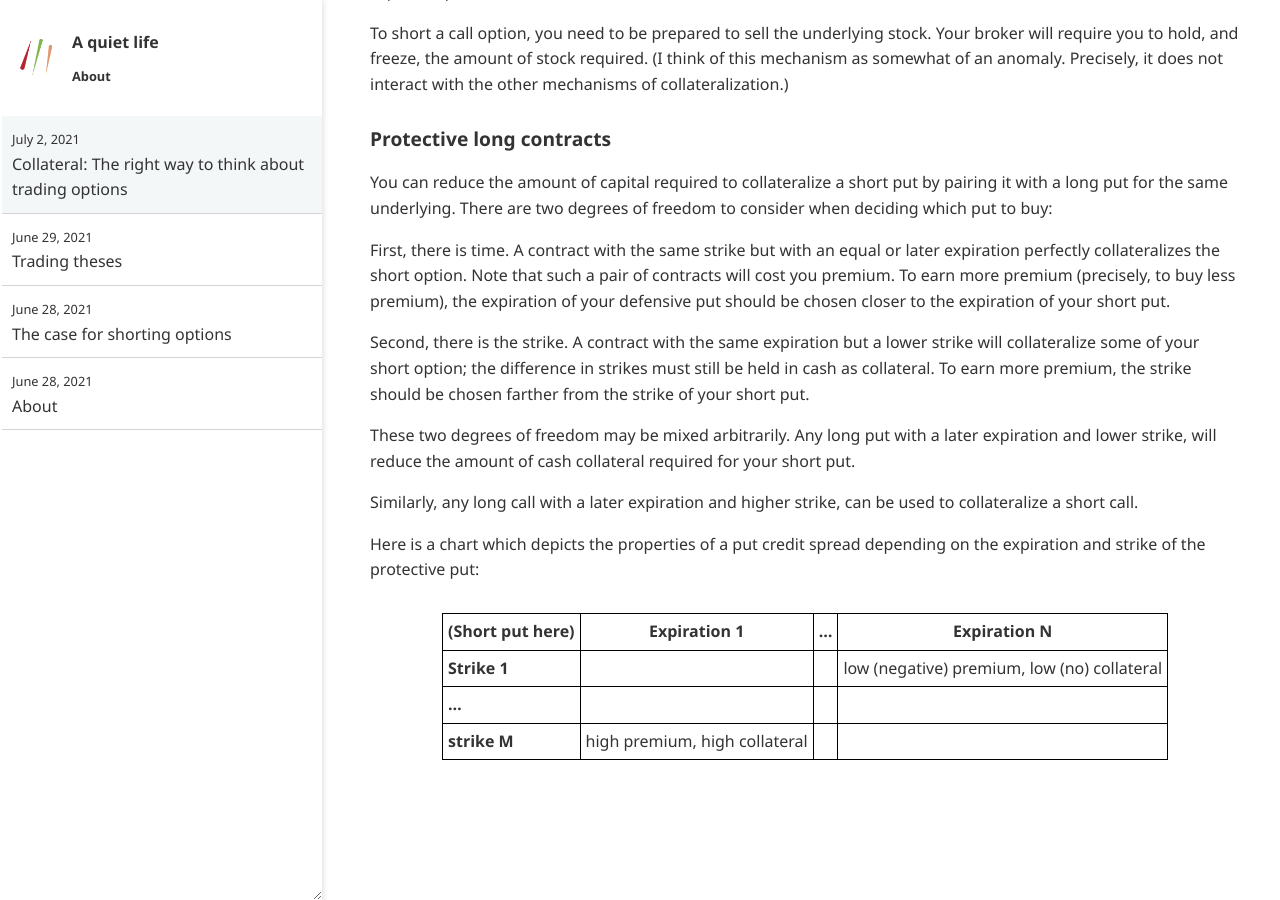
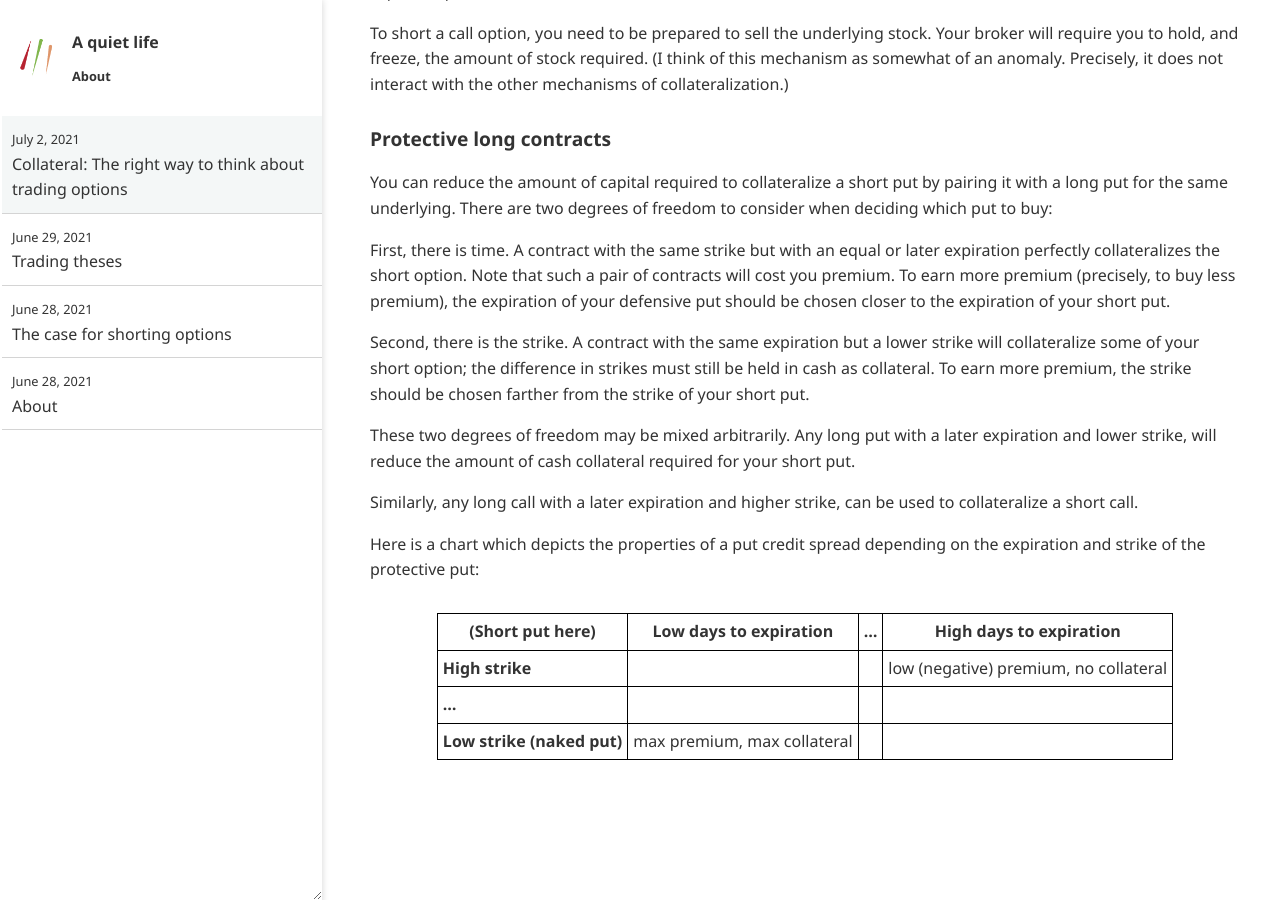
Before and after one commit to ansyblenetwork/aquietlife, a Jekyll site: the page built from _posts/2021-07-02-collateral.md, in a window 1280 px wide and 900 px high, scrolled down 780 px. Built offline with Jekyll 4.4.1, drawn with Linux system fonts in a browser that asks for light colours.

Commit message:
Update 2021-07-02-collateral.md

```diff
--- a/_posts/2021-07-02-collateral.md
+++ b/_posts/2021-07-02-collateral.md
@@ -41,8 +41,8 @@ Similarly, any long call with a later expiration and higher strike, can be used
 
 Here is a chart which depicts the properties of a put credit spread depending on the expiration and strike of the protective put:
 
-| (Short put here)     | Expiration 1 |  ... | Expiration N |
+| (Short put here)     | Low days to expiration |  ... | High days to expiration |
 | ----------- | ----------- | ----------- | ----------- |
-| __Strike 1__   ||| low (negative) premium, low (no) collateral    |
+| __High strike__   ||| low (negative) premium, no collateral    |
 | __...__   |
-| __strike M__   |high premium, high collateral |
+| __Low strike (naked put)__   |max premium, max collateral |
```
